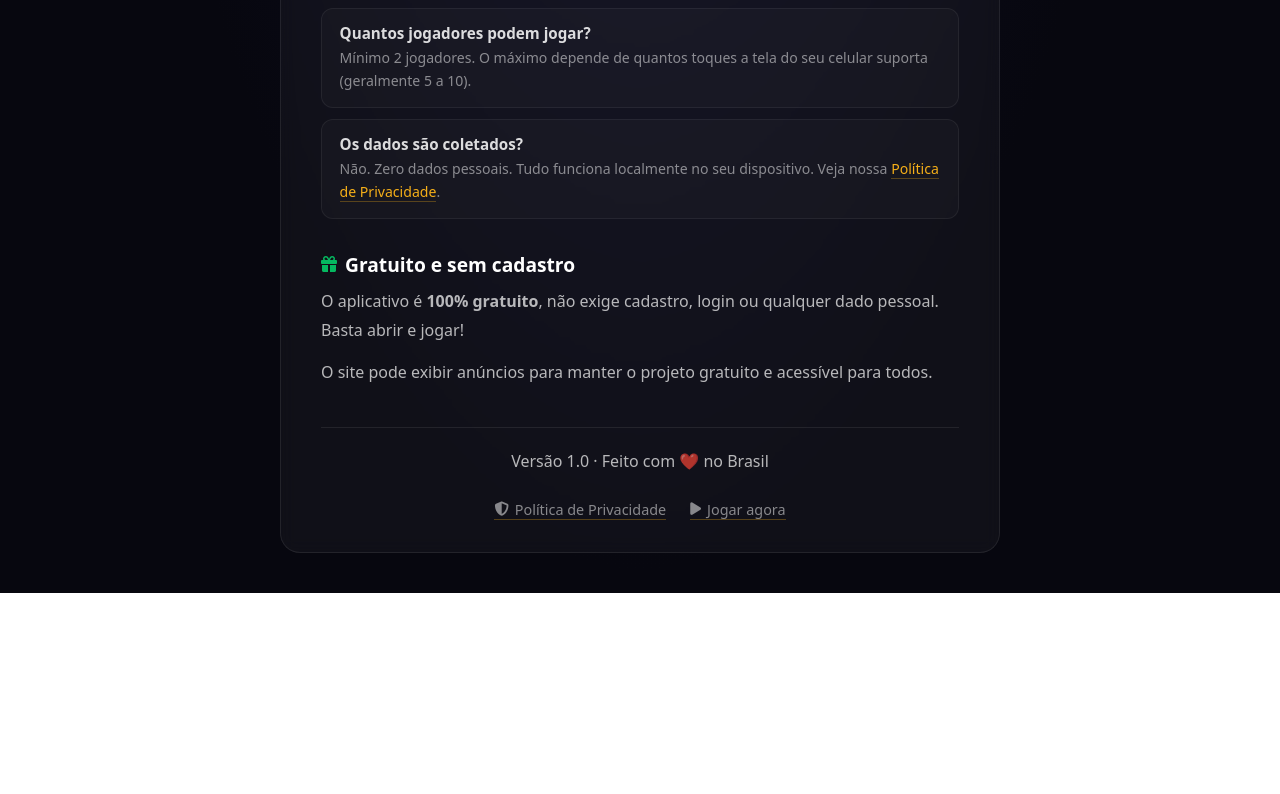
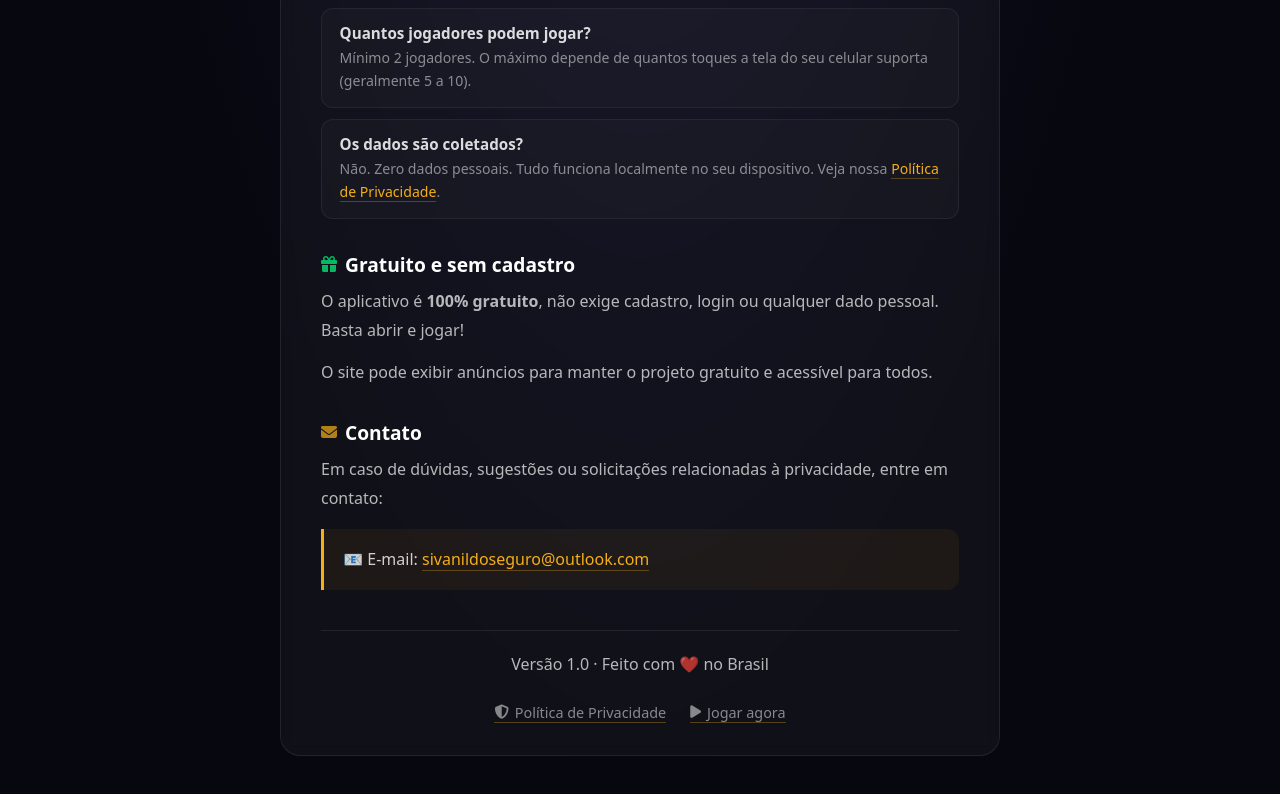
Before and after one commit to sivanildooliveira/Paga-a-conta-ai, a plain HTML site: page sobre.html in a window 1280 px wide. Shown: the part 2577-3371 px from the top of the page. Before the commit the page ends 3170 px from the top, so only its background shows below. Drawn offline with Linux system fonts and the light colour scheme.

Commit message:
Update sobre.html

```diff
--- a/sobre.html
+++ b/sobre.html
@@ -504,6 +504,12 @@
         <p>O aplicativo é <strong>100% gratuito</strong>, não exige cadastro, login ou qualquer dado pessoal. Basta abrir e jogar!</p>
         <p>O site pode exibir anúncios para manter o projeto gratuito e acessível para todos.</p>
 
+        <h2><i class="fa-solid fa-envelope" style="color:#f5af19"></i> Contato</h2>
+        <p>Em caso de dúvidas, sugestões ou solicitações relacionadas à privacidade, entre em contato:</p>
+        <div class="destaque-box">
+            <p>📧 E-mail: <a href="mailto:sivanildoseguro@outlook.com">sivanildoseguro@outlook.com</a></p>
+        </div>
+
 
         <!-- Versão e links -->
         <div class="versao">
```
